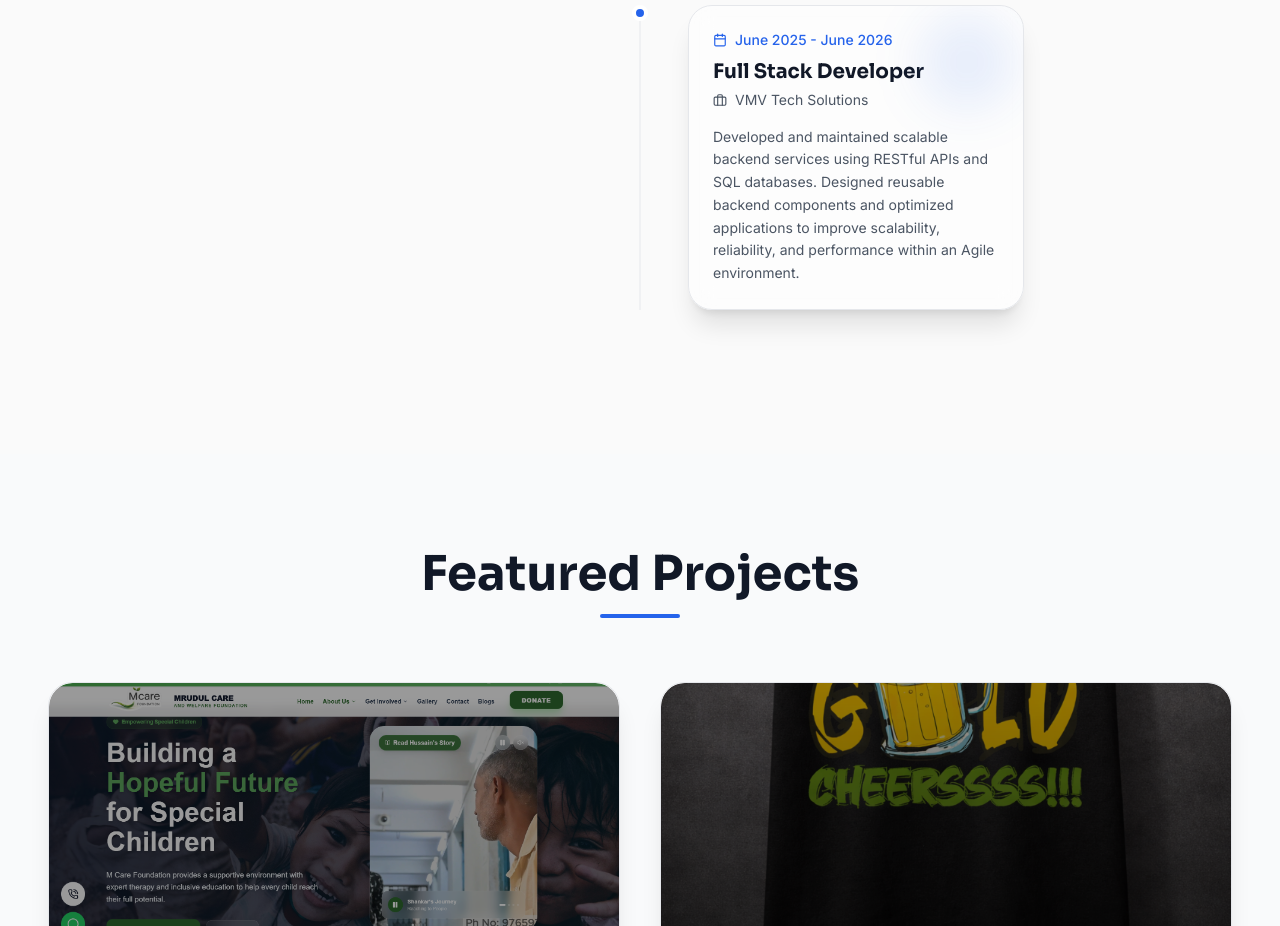
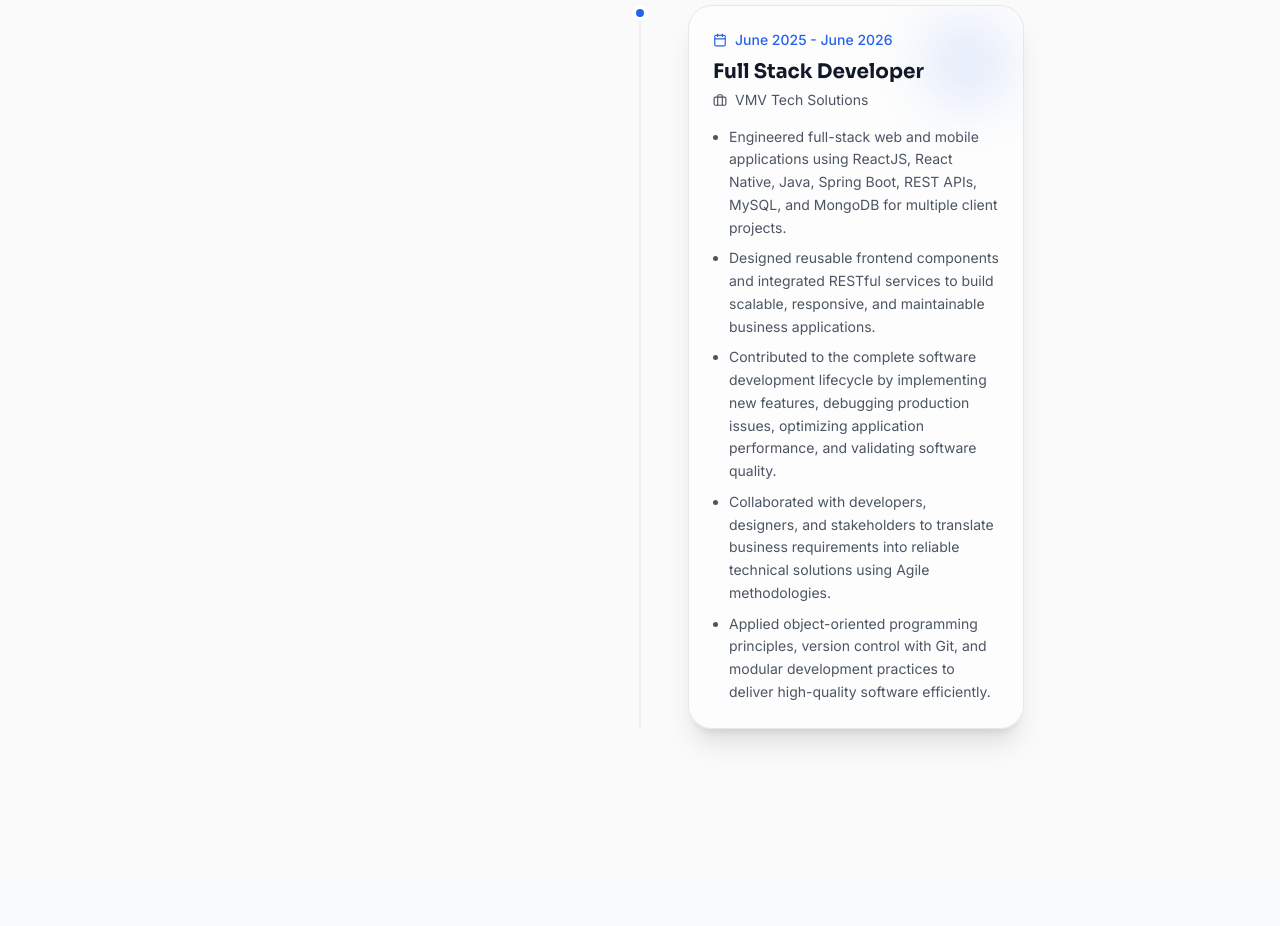
Before and after one commit to SAKSHI3529/PortFolio, a React (Vite) app: page / in a window 1280 px wide. Shown: the part 3220-4146 px from the top of the page. Built offline with nearby package versions, Linux system fonts and the light colour scheme.

Commit message:
Experiance Discriptions changed

```diff
--- a/src/sections/Experience.jsx
+++ b/src/sections/Experience.jsx
@@ -9,7 +9,13 @@ const Experience = () => {
       role: "Full Stack Developer",
       company: "VMV Tech Solutions",
       duration: "June 2025 - June 2026",
-      description: "Developed and maintained scalable backend services using RESTful APIs and SQL databases. Designed reusable backend components and optimized applications to improve scalability, reliability, and performance within an Agile environment.",
+      description: [
+        "Engineered full-stack web and mobile applications using ReactJS, React Native, Java, Spring Boot, REST APIs, MySQL, and MongoDB for multiple client projects.",
+        "Designed reusable frontend components and integrated RESTful services to build scalable, responsive, and maintainable business applications.",
+        "Contributed to the complete software development lifecycle by implementing new features, debugging production issues, optimizing application performance, and validating software quality.",
+        "Collaborated with developers, designers, and stakeholders to translate business requirements into reliable technical solutions using Agile methodologies.",
+        "Applied object-oriented programming principles, version control with Git, and modular development practices to deliver high-quality software efficiently."
+      ],
     }
   ];
 
@@ -58,9 +64,17 @@ const Experience = () => {
                     {exp.company}
                   </div>
 
-                  <p className="text-gray-600 dark:text-gray-400 leading-relaxed text-sm">
-                    {exp.description}
-                  </p>
+                  {Array.isArray(exp.description) ? (
+                    <ul className="list-disc list-outside ml-4 text-gray-600 dark:text-gray-400 leading-relaxed text-sm space-y-2 mt-2">
+                      {exp.description.map((item, i) => (
+                        <li key={i}>{item}</li>
+                      ))}
+                    </ul>
+                  ) : (
+                    <p className="text-gray-600 dark:text-gray-400 leading-relaxed text-sm">
+                      {exp.description}
+                    </p>
+                  )}
                 </SpotlightCard>
               </div>
             </motion.div>
```
